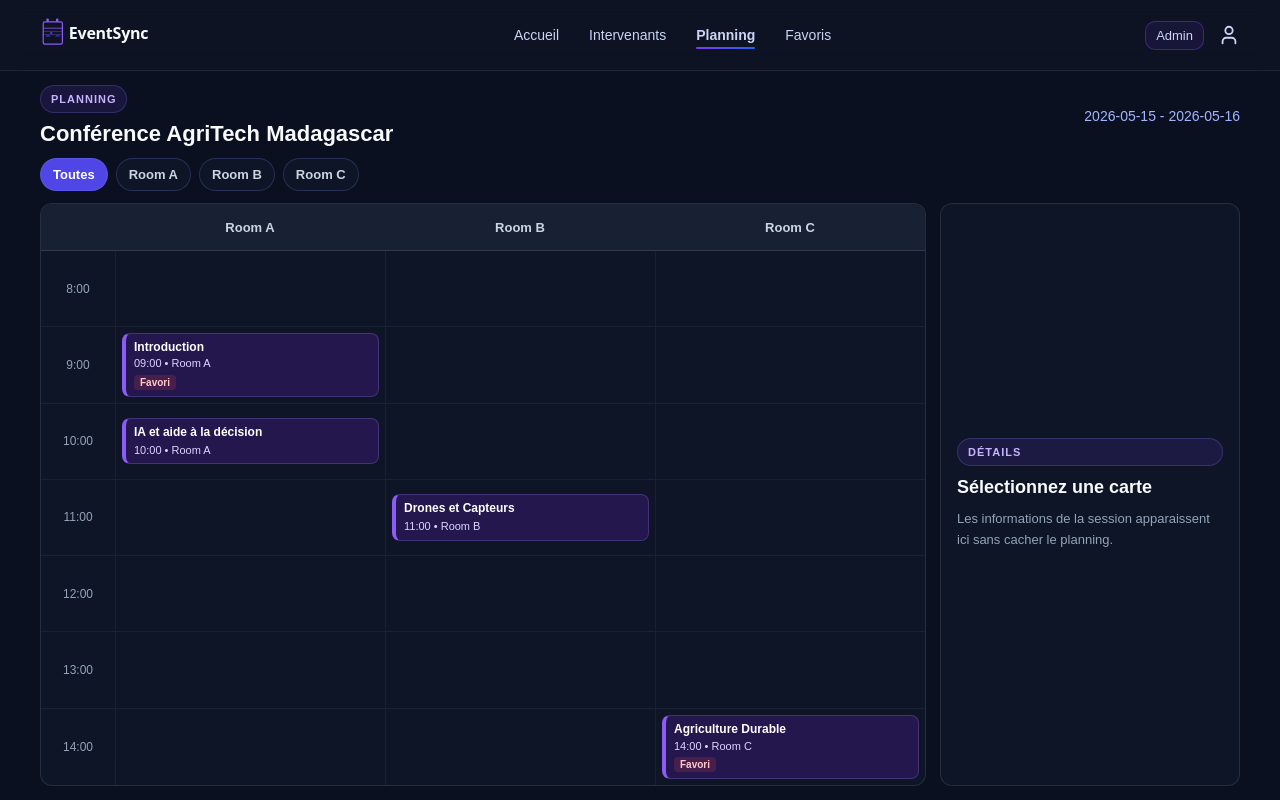
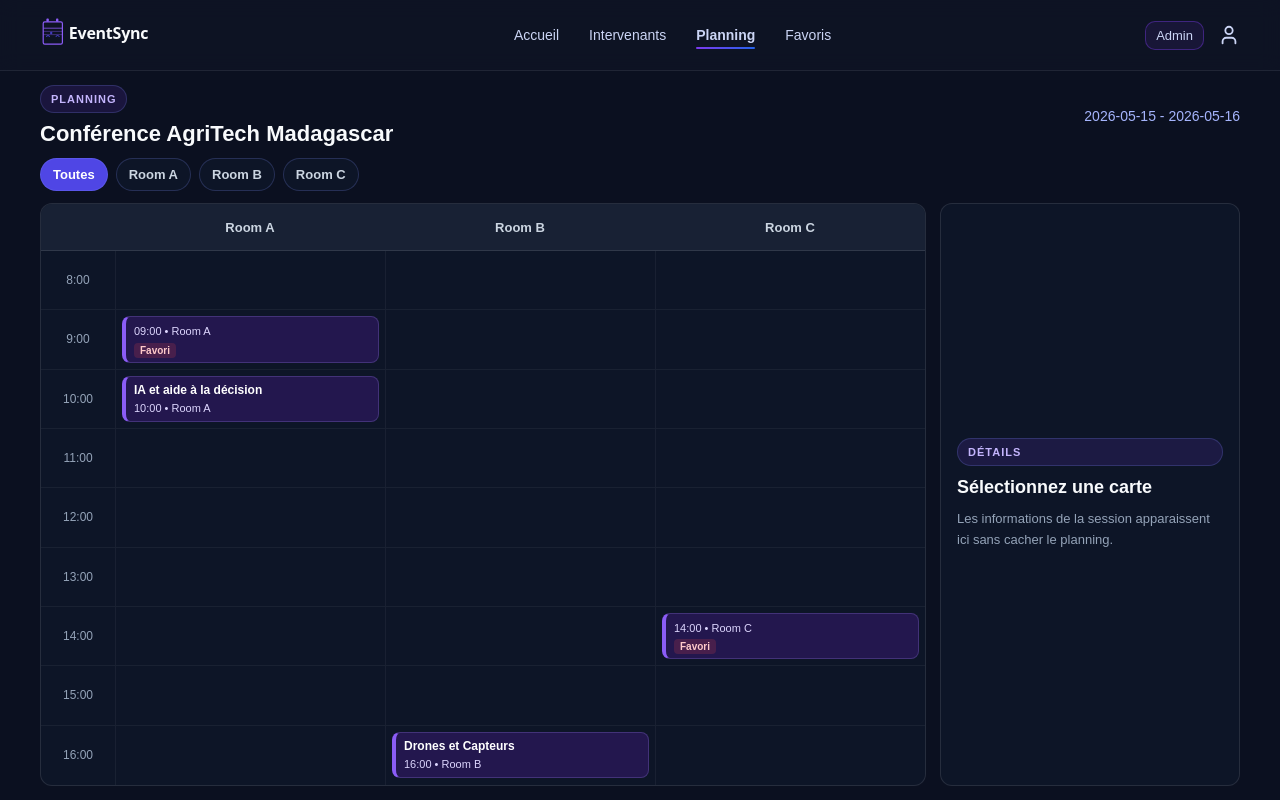
Before and after one commit to Web3CoderExam/ExamWeb3Coder, a Next.js app: page /planning in a window 1280 px wide. Built offline with nearby package versions, Linux system fonts and the light colour scheme.

Commit message:
Update page

```diff
--- a/src/app/sessions/[id]/SessionView.jsx
+++ b/src/app/sessions/[id]/SessionView.jsx
@@ -162,7 +162,7 @@ export default function SessionView({ event, session, speakers, defaultFavorites
         <div className={styles.card}>
           <h2>Live Q&A ({questions.length})</h2>
 
-          {isLive ? (
+          {isLive() ? (
             <>
               <div className={styles.inputBox}>
                 <input
--- a/src/components/Planning/PlanningPage.module.css
+++ b/src/components/Planning/PlanningPage.module.css
@@ -11,6 +11,7 @@
   flex-direction: column;
 }
 
+/*Carte à gauche, emploi du temps*/
 .eventHeader {
   width: 100%;
   min-height: 64px;
--- a/src/data/mockData.json
+++ b/src/data/mockData.json
@@ -48,8 +48,8 @@
           "id": 102,
           "title": "Drones et Capteurs",
           "description": "Utilisation des drones et des capteurs connectés pour collecter des données agricoles en temps réel.",
-          "date": "2026-05-15",
-          "time": "11:00",
+          "date": "2026-05-05",
+          "time": "16:00",
           "startTime": "11:00",
           "endTime": "12:30",
           "duration": 1.5,
@@ -233,8 +233,8 @@
           "roomId": "room-education",
           "room": "Salle Education",
           "capacity": 100,
-          "speakerId": "nirindra",
-          "speakerIds": ["nirindra"],
+          "speakerId": "narindra",
+          "speakerIds": ["narindra"],
           "questions": []
         }
       ]
@@ -393,7 +393,7 @@
       "id": "alpha",
       "name": "Alpha",
       "role": "Développeur Web3",
-      "avatar": "https://i.pravatar.cc/150?img=45",
+      "avatar": "https://i.pravatar.cc/150?img=56",
       "bio": "Développe des interfaces modernes pour les applications Web3 et les plateformes numériques.",
       "links": {
         "LinkedIn": "https://www.linkedin.com",
@@ -425,8 +425,8 @@
       "sessionIds": [501]
     },
     {
-      "id": "nirindra",
-      "name": "Nirindra",
+      "id": "narindra",
+      "name": "Narindra",
       "role": "Consultant EdTech",
       "avatar": "https://i.pravatar.cc/150?img=30",
       "bio": "Accompagne les universités dans la digitalisation des supports pédagogiques et des plateformes d'apprentissage.",
```
